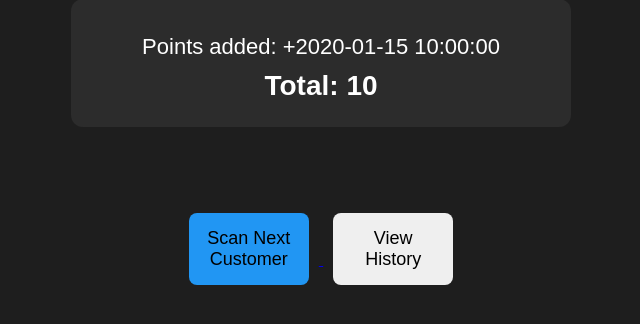
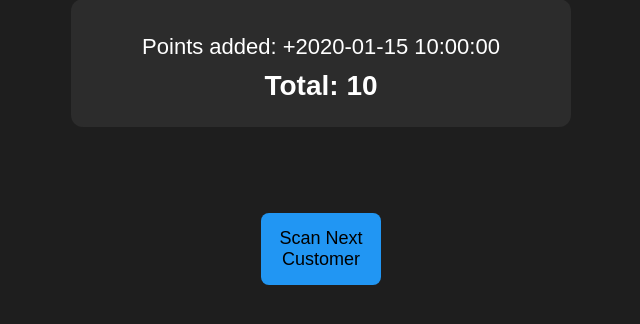
Before and after one commit to newportpetsuk-lab/newport-pets-loyalty, a Flask app: template templates/points_added.html in a window 1280 px wide. Shown: the part 209-533 px from the top of the page, without its empty margins (319-959 px from the left). Run offline with Flask 3, Linux system fonts and the light colour scheme; the template is opened without the code that fills it: most values are stand-ins (such as "Sample title", 1, 10 or a date in 2020); some libraries are stand-ins or nearby versions.

Commit message:
Update points_added.html

```diff
--- a/templates/points_added.html
+++ b/templates/points_added.html
@@ -127,8 +127,6 @@
         Scan Next Customer
     </button>
 </a>
-<a href="/history/{{ customer_id }}">
-    <button>View History</button>
-</a>
+
 </body>
 </html>
```
